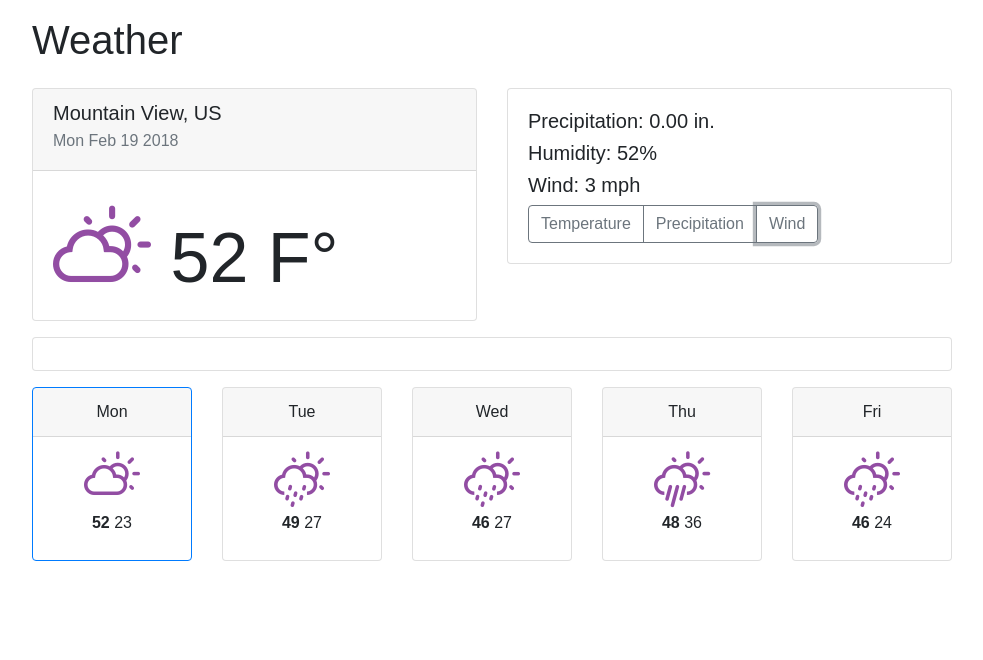
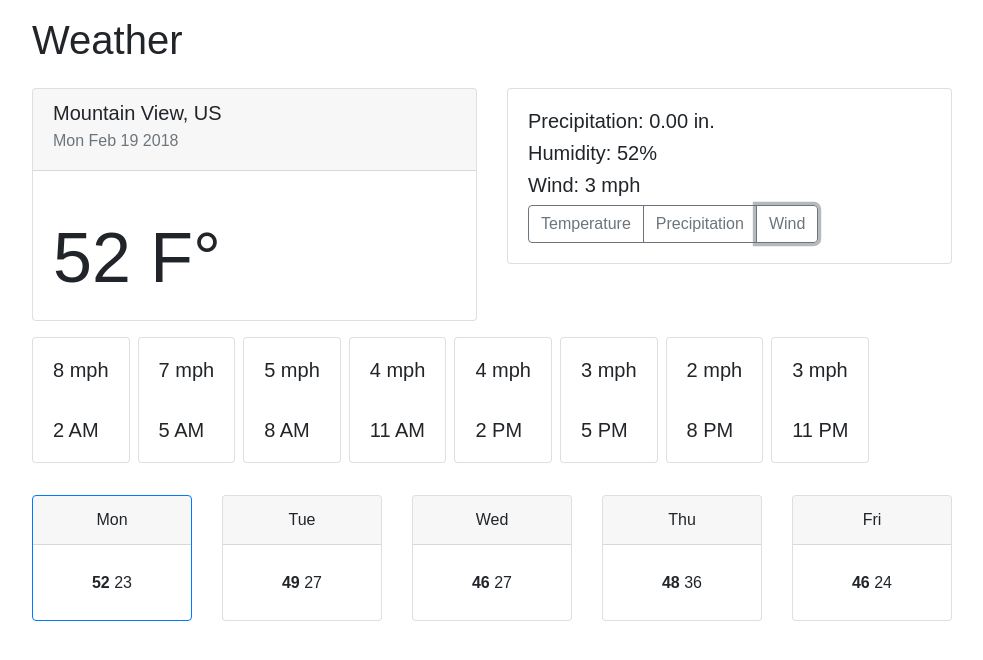
Before and after one commit to jyi468/weather, a React (Create React App) app: page / in a window 1280 px wide. Both pictures are taken after a click on the button "Wind". Shown: the top 660 px of the page, without its empty margins (148-1131 px from the left). Built offline with nearby package versions, Linux system fonts and the light colour scheme; some icons are missing.

Commit message:
Add weather icons

```diff
--- a/src/components/App.css
+++ b/src/components/App.css
@@ -11,3 +11,10 @@
     font-size: 40px;
     min-width: 50px;
 }
+
+.wi-wind {
+    display: inline-block;
+    font-size: 60px;
+    text-align: center;
+    width: 100%;
+}
--- a/src/components/weatherChart/WeatherChart.tsx
+++ b/src/components/weatherChart/WeatherChart.tsx
@@ -1,7 +1,9 @@
 import * as React from "react";
 import {Chart} from 'chart.js';
-import {ChartType, Day, TempScale, WeatherState} from "../../types/types";
+import {ChartType, Day, Forecast, TempScale, WeatherState, Wind} from "../../types/types";
 import WeatherUtils from "../../WeatherUtils";
+import {WeatherWind} from "../weatherWind/WeatherWind";
+import {HOUR_LABELS} from "../../constants/constants";
 
 export interface ChartProps {
     days: Day[];
@@ -22,18 +24,19 @@ export class WeatherChart extends React.Component<ChartProps, WeatherState> {
 
     render() {
         let {days, dayIndex, scale, changeHour, chartType} = this.props;
+        let winds: Wind[] = [];
 
         if (days) {
             switch (chartType) {
                 case ChartType.Temperature:
                     let tempCtx = document.getElementById("tempChart") as HTMLCanvasElement || {};
-                    let tPoints: any[] = days[dayIndex].hours.map((forecast: any) => {
+                    let tPoints: any[] = days[dayIndex].hours.map((forecast: Forecast) => {
                         return WeatherUtils.getTemperature(forecast.temperature, scale);
                     });
                     const tChart = new Chart(tempCtx, {
                         type: 'line',
                         data: {
-                            labels: ['2 AM', '5 AM', '8 AM', '11 AM', '2 PM', '5 PM', '8 PM', '11 PM'],
+                            labels: HOUR_LABELS,
                             datasets: [{
                                 label: 'Temperature',
                                 data: tPoints,
@@ -99,7 +102,7 @@ export class WeatherChart extends React.Component<ChartProps, WeatherState> {
                     const pChart: Chart = new Chart(precipCtx, {
                         type: 'bar',
                         data: {
-                            labels: ['2 AM', '5 AM', '8 AM', '11 AM', '2 PM', '5 PM', '8 PM', '11 PM'],
+                            labels: HOUR_LABELS,
                             datasets: [{
                                 label: 'Precipitation',
                                 data: pPoints,
@@ -158,21 +161,43 @@ export class WeatherChart extends React.Component<ChartProps, WeatherState> {
                     });
                     break;
                 case ChartType.Wind:
-
+                     winds = days[dayIndex].hours.map((forecast: Forecast) => (forecast.wind));
             }
         }
 
         return (
+            <div>
+                {chartType !== ChartType.Wind &&
                 <div className="card p-3">
                     <div className="card-img-top">
                         {(chartType === undefined ||
                             chartType === ChartType.Temperature) &&
                         <canvas id="tempChart" width="400" height="75"></canvas>}
-                    {(chartType === undefined || chartType === ChartType.Precipitation) &&
+                        {(chartType === undefined ||
+                            chartType === ChartType.Precipitation) &&
                         <canvas id="precipChart" width="400" height="75"></canvas>}
                     </div>
+                </div>}
+                {(chartType === undefined || chartType === ChartType.Wind) &&
+                <ul className="list-inline">
+                    {winds.map((wind, idx) => (
+                            <WeatherWind
+                                wind={wind}
+                                index={idx}
+                            />
+                    ))}
+                </ul>
+                /*<div className="row">
+                    {winds.map((wind, idx) => (
+                        <div className="col-sm-2">
+                            <WeatherWind
+                                wind={wind}
+                                index={idx}
+                            />
                         </div>
-
+                    ))}
+                </div>*/}
+            </div>
         );
     }
 }
--- /dev/null
+++ b/src/components/weatherWind/WeatherWind.tsx
@@ -0,0 +1,28 @@
+import * as React from 'react';
+import {Wind} from '../../types/types';
+import {HOUR_LABELS} from "../../constants/constants";
+
+export interface WindProps {
+    wind: Wind;
+    index: number;
+}
+
+export const WeatherWind: React.SFC<WindProps> = (props) => {
+    const { wind, index } = props;
+
+    return (
+        <li className="list-inline-item">
+            <div className="card">
+                <div className="card-body">
+                    <h5 className="card-title">
+                        {Math.round(wind.speed * 2.23694)} mph
+                    </h5>
+                    <i className={'mb-3 wi wi-wind towards-' + Math.round(wind.deg) + '-deg'}></i>
+                    <h5 className="card-text">
+                        {HOUR_LABELS[index]}
+                    </h5>
+                </div>
+            </div>
+        </li>
+    );
+};
--- a/src/constants/constants.tsx
+++ b/src/constants/constants.tsx
@@ -12,3 +12,5 @@ export type CHANGE_HOUR = typeof CHANGE_HOUR;
 
 export const CHANGE_CHART = 'CHANGE_CHART';
 export type CHANGE_CHART = typeof CHANGE_CHART;
+
+export const HOUR_LABELS = ['2 AM', '5 AM', '8 AM', '11 AM', '2 PM', '5 PM', '8 PM', '11 PM'];
--- a/src/index.tsx
+++ b/src/index.tsx
@@ -3,7 +3,8 @@ import * as ReactDOM from 'react-dom';
 //import App from './App';
 // import App from './components/App';
 
-import 'weather-icons/css/weather-icons.css';
+import 'weather-icons-npm/css/weather-icons.css';
+import 'weather-icons-npm/css/weather-icons-wind.css';
 import 'bootstrap/dist/css/bootstrap.css';
 import './index.css';
 import registerServiceWorker from './registerServiceWorker';
```
Lines whose indentation alone changed are shown as unchanged.
